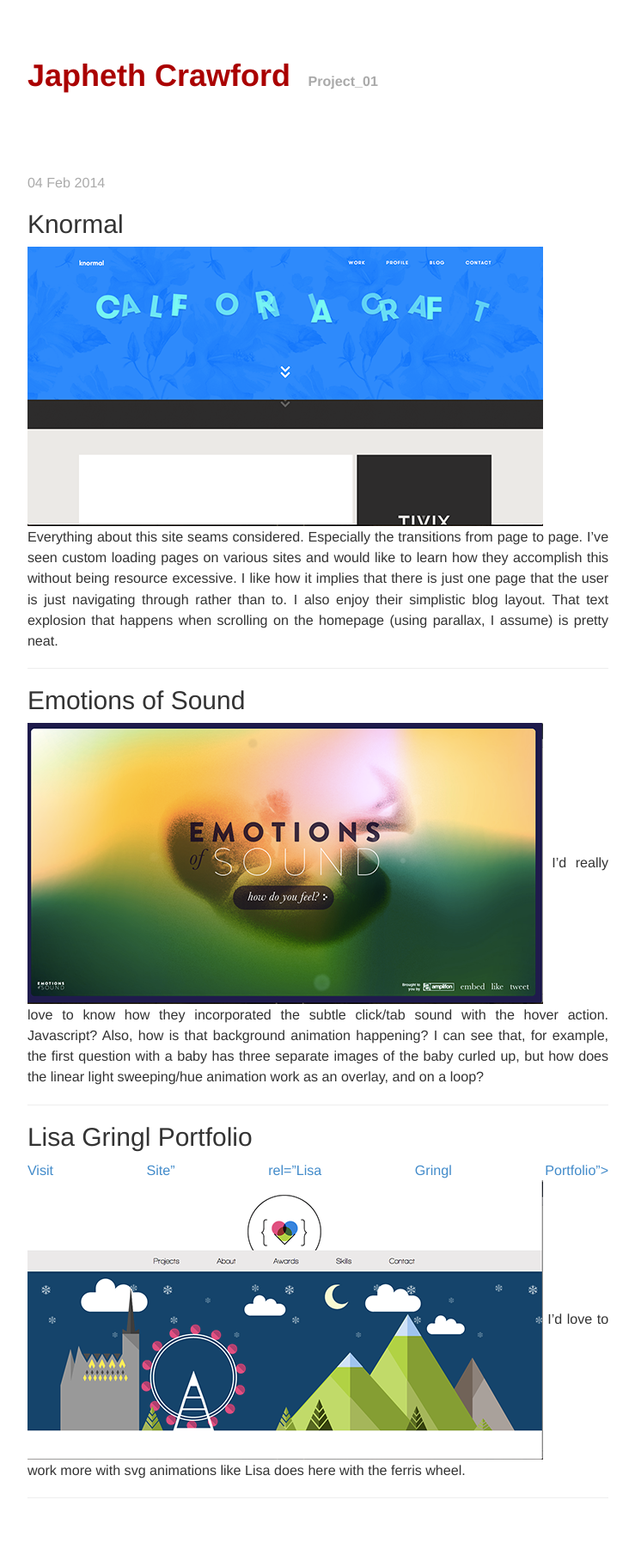
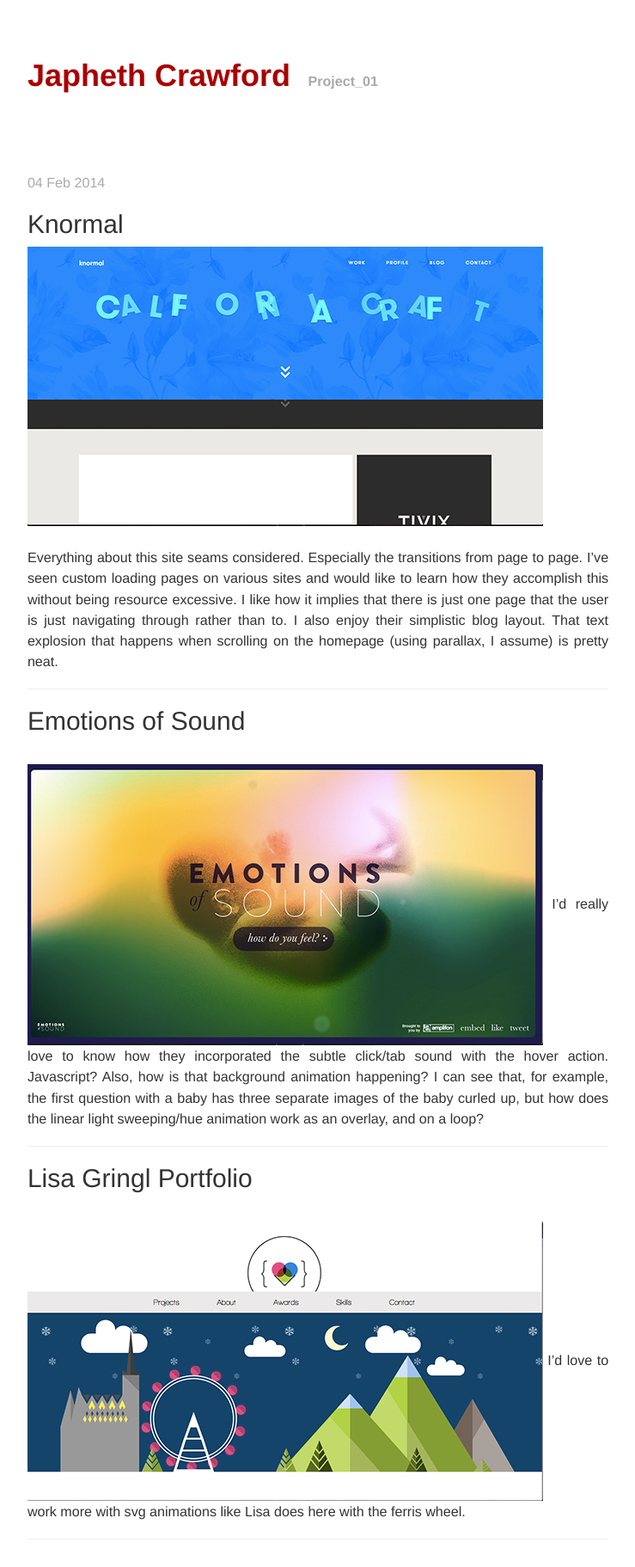
Before and after one commit to japhethcrawford/classblog, a Jekyll site: the page built from _posts/2014-02-4-week-three-favorites.markdown, in a window 1280 px wide. Shown: the whole page at 86% size, without its empty margins (270-1009 px from the left). Built offline with Jekyll 4.4.1, drawn with Linux system fonts in a browser that asks for light colours; Markdown is read by kramdown in place of the engine named in the settings; before the commit the page ends 1775 px from its top, so only the background shows below that.

Commit message:
fix line breaks and link

```diff
--- a/_posts/2014-02-4-week-three-favorites.markdown
+++ b/_posts/2014-02-4-week-three-favorites.markdown
@@ -8,12 +8,14 @@
 
 ##Knormal
 <a target="_blank" href="http://www.knormal.com/" rel="Knormal">![Foo]({{ site.url }}/assets/blogImages/2014/February/knormal.jpg)</a>
+<br />
 Everything about this site seams considered. Especially the transitions from page to page. I've seen custom loading pages on various sites and would like to learn how they accomplish this without being resource excessive. I like how it implies that there is just one page that the user is just navigating through rather than to. I also enjoy their simplistic blog layout. That text explosion that happens when scrolling on the homepage (using parallax, I assume) is pretty neat.
 
 ***
 
 
 ##Emotions of Sound
+<br />
 <a target="_blank" href="http://www.amplifon.co.uk/emotions-of-sound.html" rel="Emotions of Sound">![Foo]({{ site.url }}/assets/blogImages/2014/February/emotion_of_sound.jpg)</a>
 I'd really love to know how they incorporated the subtle click/tab sound with the hover action. Javascript? Also, how is that background animation happening? I can see that, for example, the first question with a baby has three separate images of the baby curled up, but how does the linear light sweeping/hue animation work as an overlay, and on a loop?
 
@@ -21,7 +23,8 @@
 
 
 ##Lisa Gringl Portfolio
-<a target="_blank" href="http://www.lisa-gringl.com">Visit Site" rel="Lisa Gringl Portfolio">![Foo]({{ site.url }}/assets/blogImages/2014/February/lisa_gringl.jpg)</a>
+<br />
+<a target="_blank" href="http://www.lisa-gringl.com" rel="Lisa Gringl Portfolio">![Foo]({{ site.url }}/assets/blogImages/2014/February/lisa_gringl.jpg)</a>
 I'd love to work more with svg animations like Lisa does here with the ferris wheel.
 
 ***
```
Also changed, not shown: 1 other file.
